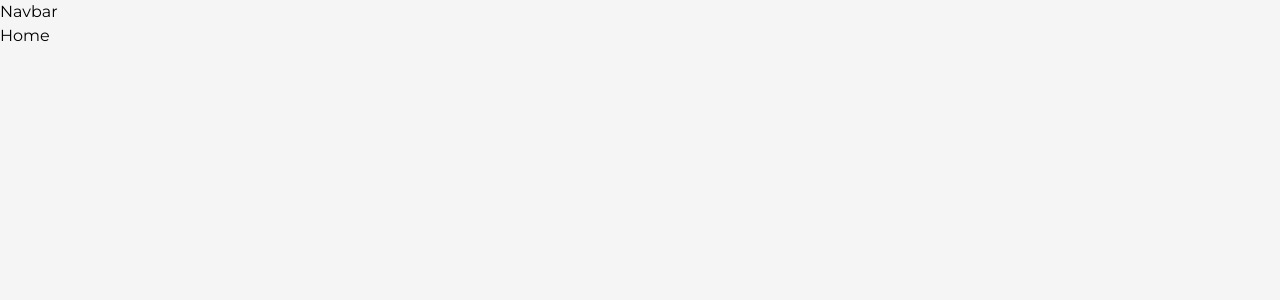
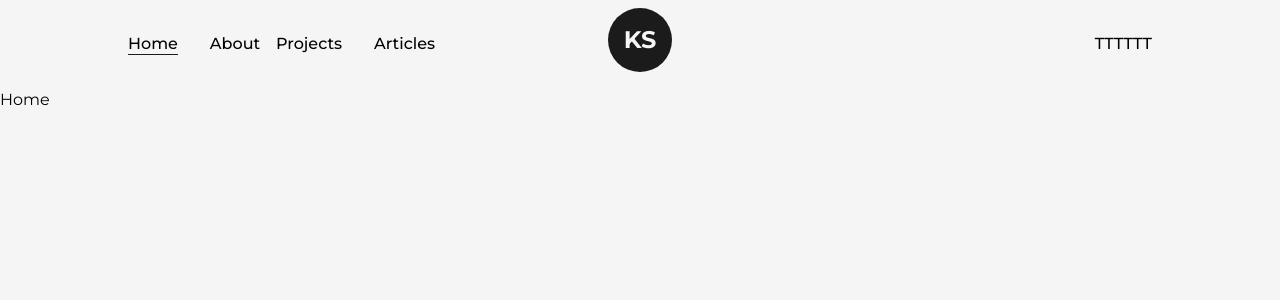
Before and after one commit to kamrulsaad/portfolio, a Next.js app: page / in a window 1280 px wide. Shown: the top 300 px of the page. Built offline with nearby package versions, Linux system fonts and the light colour scheme.

Commit message:
added Customlink animation

```diff
--- /dev/null
+++ b/src/components/Logo.js
@@ -0,0 +1,23 @@
+import Link from 'next/link'
+import React from 'react'
+import { motion } from 'framer-motion'
+
+const MotionLink = motion(Link)
+
+const Logo = () => {
+    return (
+        <div className='flex items-center justify-center'>
+            <MotionLink className='justify-center items-center flex rounded-full bg-dark w-16 h-16 text-light text-2xl font-bold' href={'/'}
+                whileHover={{
+                    backgroundColor: ["#121212", "rgba(131,58,180,1)", "rgba(253,29,29,1)", "rgba(252,176,69,1)", "rgba(131,58,180,1)", "#121212"],
+                    transition: {
+                        duration: 1,
+                        repeat: Infinity,
+                    }
+                }}
+            >KS</MotionLink>
+        </div>
+    )
+}
+
+export default Logo
--- a/src/components/Navbar.js
+++ b/src/components/Navbar.js
@@ -1,9 +1,43 @@
+import Link from 'next/link'
 import React from 'react'
+import Logo from './Logo'
+import { useRouter } from 'next/router'
+
+const CustomLink = ({ href, title, className = '' }) => {
+
+    const router = useRouter()
+
+    return (
+        <Link className={`${className} relative group`} href={href}>
+            {title}
+            <span className={`h-[1px] inline-block bg-dark absolute left-0 -bottom-0.5 group-hover:w-full transition-[width] ease duration-300 ${router.asPath === href ? "w-full" : "w-0"}`}>&nbsp;</span>
+        </Link>
+    )
+}
 
 const Navbar = () => {
-  return (
-    <header>Navbar</header>
-  )
+    return (
+        <header className='w-full px-32 py-8 font-medium flex justify-between items-center'>
+            <nav>
+                <CustomLink className='mr-4' href="/" title={"Home"} />
+                <CustomLink className='mx-4' href="/about" title={"About"} />
+                <CustomLink className='mr-4' title={"Projects"} href="/projects" />
+                <CustomLink href="/articles" title={"Articles"} className='ml-4' />
+            </nav>
+
+            <nav>
+                <Link href="/" target={'_blank'}>T</Link>
+                <Link href="/" target={'_blank'}>T</Link>
+                <Link href="/" target={'_blank'}>T</Link>
+                <Link href="/" target={'_blank'}>T</Link>
+                <Link href="/" target={'_blank'}>T</Link>
+                <Link href="/" target={'_blank'}>T</Link>
+            </nav>
+            <div className='absolute left-[50%] top-2 translate-x-[-50%]'>
+                <Logo></Logo>
+            </div>
+        </header>
+    )
 }
 
 export default Navbar
```
